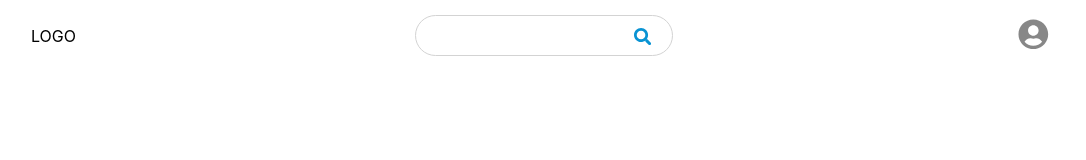
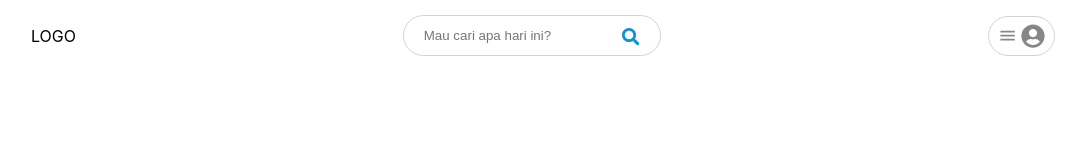
Before and after one commit to Mindpulation/frontend-user, a Next.js app: page / in a window 1280 px wide. Shown: the top 160 px of the page, without its empty margins (97-1183 px from the left). Built offline with nearby package versions, Linux system fonts and the light colour scheme.

Commit message:
Create menu foundation & Create Context base file

```diff
--- a/component/nav.js
+++ /dev/null
@@ -1,41 +0,0 @@
-import Link from 'next/link'
-import Head from "next/head";
-
-import s from '../styles/Nav.module.css'
-
-import { FaUserCircle, FaSearch } from "react-icons/fa";
-
-const Nav = () => {
-
-  return(
-
-    <div>
-
-      <Head>
-        <meta charSet="utf-8" />
-        <meta name="viewport" content="initial-scale=1.0, width=device-width" />
-      </Head>
-
-      <header className={s.header}>
-
-          <span className={s.logo}>LOGO</span>
-
-          <nav className={s.nav}>
-            <div className={s.wrapSearch}>
-              <input className={s.inputSearch}></input>
-              <button className={s.btnSearch}><FaSearch className={s.icon} size={"1.3em"} ></FaSearch></button>
-            </div>
-          </nav>
-
-          <Link href="/"><button className={s.btnProfile}><FaUserCircle size={"2.3em"}></FaUserCircle></button></Link>
-
-        </header>
-
-    </div>
-
-
-  )
-
-}
-
-export default Nav;
--- /dev/null
+++ b/component/nav/nav.js
@@ -0,0 +1,47 @@
+import Link from 'next/link'
+import Head from "next/head";
+
+import s from '../../styles/Nav.module.css'
+
+import { FaUserCircle, FaSearch } from "react-icons/fa";
+import { MdMenu } from "react-icons/md";
+
+const Nav = () => {
+
+  return(
+
+    <div>
+
+      <Head>
+        <meta charSet="utf-8" />
+        <meta name="viewport" content="initial-scale=1.0, width=device-width" />
+      </Head>
+
+      <header className={s.header}>
+
+        <span className={s.logo}>LOGO</span>
+
+        <nav className={s.nav}>
+          <div className={s.wrapSearch}>
+            <input className={s.inputSearch} placeholder={"Mau cari apa hari ini?"}></input>
+            <button className={s.btnSearch}><FaSearch className={s.icon} size={"1.3em"} ></FaSearch></button>
+          </div>
+        </nav>
+
+        <Link href="/">
+          <div className={s.btnProfile}>
+            <MdMenu className={s.icon} size={"1.2em"}></MdMenu>
+            <FaUserCircle className={s.icon} size={"1.5em"}></FaUserCircle>
+          </div>
+        </Link>
+
+      </header>
+
+    </div>
+
+
+  )
+
+}
+
+export default Nav;
--- /dev/null
+++ b/context/index.js
@@ -0,0 +1,15 @@
+import React, { useState } from "react";
+
+const MenuContext = React.createContext({});
+
+export default  function Context({children}){
+
+  const [staMenu, setStaMenu] = useState(false)
+
+  return(
+    <MenuContext.Provider value={[staMenu, setStaMenu]}>
+      {children}
+    </MenuContext.Provider>
+  )
+
+}
--- a/pages/_app.js
+++ b/pages/_app.js
@@ -1,7 +1,14 @@
 import '../styles/globals.css'
 
+import Context from "../context/index";
+
 function MyApp({ Component, pageProps }) {
-  return <Component {...pageProps} />
+
+  return(
+    <Context>
+      <Component {...pageProps} />
+    </Context>
+  )
 }
 
 export default MyApp
--- a/pages/index.js
+++ b/pages/index.js
@@ -1,4 +1,4 @@
-import Nav from "../component/nav";
+import Nav from "../component/nav/nav";
 
 const Home = () => {
   return(
--- a/styles/Nav.module.css
+++ b/styles/Nav.module.css
@@ -49,10 +49,22 @@
 
 .btnProfile{
   color: rgba(33, 34, 34, 0.541);
-  border: none;
   background-color: transparent;
   cursor: pointer;
   outline: none;
+  border: 1px solid lightgray;
+  padding: 7px;
+  border-radius: 25px;
+}
+
+.btnProfile:hover{
+  box-shadow: 3px 3px 7px 0px lightgray;
+}
+
+.btnProfile .icon{
+  vertical-align: middle;
+  margin-left: 2px;
+  margin-right: 2px;
 }
 
 @media screen and (max-width:500px){
```
Also changed, not shown: component/nav/menu.js (added, +29 -0 lines), styles/Menu.module.css (added).
